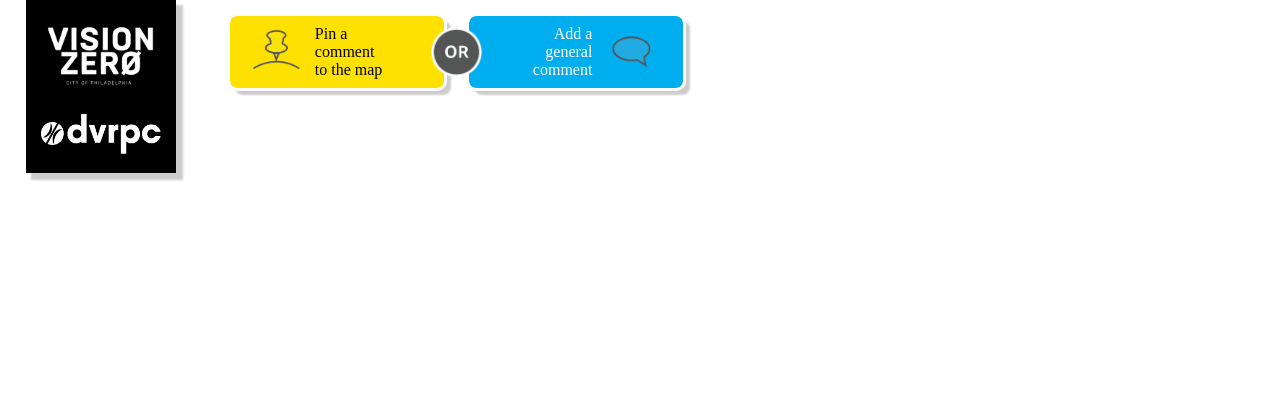
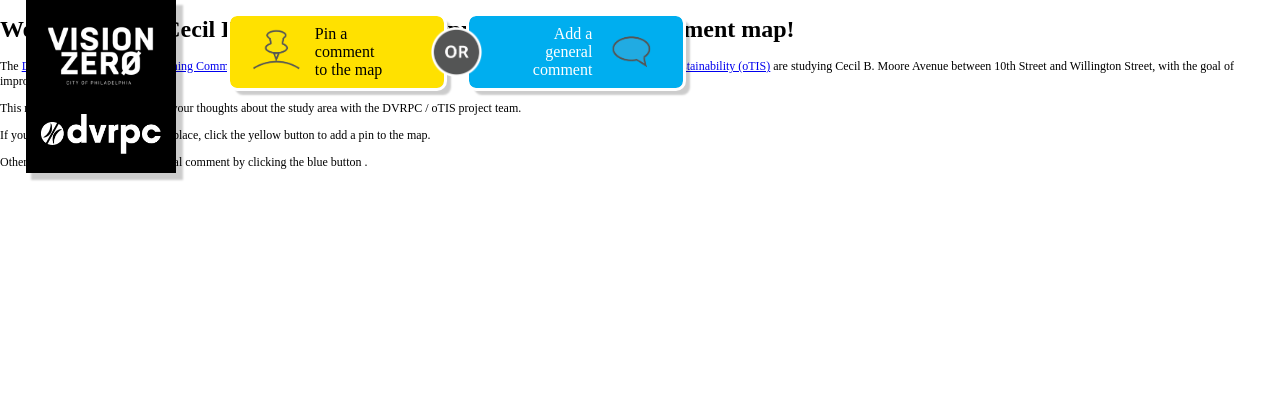
Before and after one commit to dvrpc/pins-on-the-map, a Django app: page / in a window 1280 px wide. Shown: the top 420 px of the page. Run offline with Django 3.2, Linux system fonts and the light colour scheme; some libraries are stand-ins or nearby versions.

Commit message:
add info box

```diff
--- a/templates/landing_page.html
+++ b/templates/landing_page.html
@@ -148,6 +148,47 @@
         <button id="submit-reaction">submit your reaction</button>
       </div>
 
+      <div id="info-box">
+        <span id="close-info" class="close-box-button">&times;</span>
+        <h1>
+          Welcome to the Cecil B. Moore Vision Zero project's public engagement
+          map!
+        </h1>
+
+        <p>
+          The
+
+          <a href="https://www.dvrpc.org/" target="_blank">
+            Delaware Valley Regional Planning Commission (DVRPC)
+          </a>
+
+          and the
+
+          <a href="http://www.phillyotis.com/" target="_blank">
+            City of Philadelphia's Office of Transportation, Infrastructure, and
+            Sustainability (oTIS)</a
+          >
+
+          are studying Cecil B. Moore Avenue between 10th Street and Willington
+          Street, with the goal of improving safety for all road users.
+        </p>
+
+        <p>
+          This map was created to help share your thoughts about the study area
+          with the DVRPC / oTIS project team.
+        </p>
+        <p>
+          If your comment is about a specific place, click the
+          <span class="yellow"> yellow button </span>
+
+          to add a pin to the map.
+        </p>
+        <p>
+          Otherwise, feel free to leave a general comment by clicking the
+          <span class="blue"> blue button </span>.
+        </p>
+      </div>
+
       <div id="bottom-buttons">
         <img
           id="info-toggle"
```
Also changed, not shown: assets/css/box_overlays.css (+19 -0 lines).
